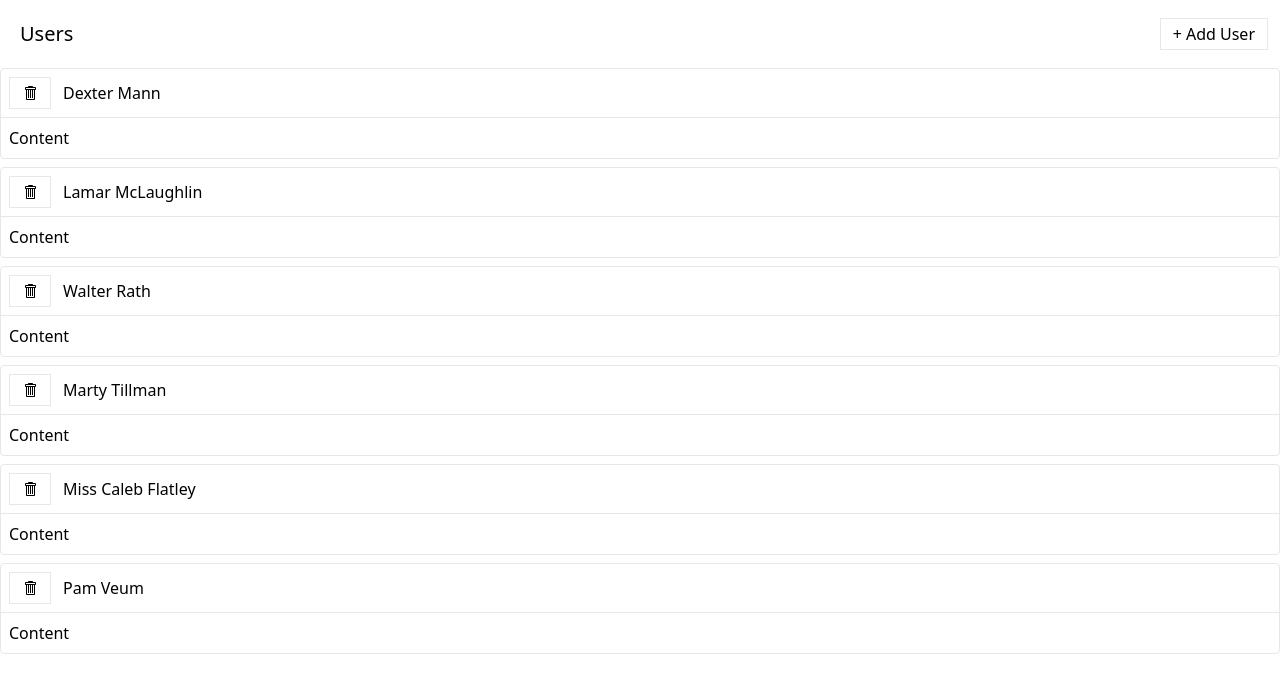
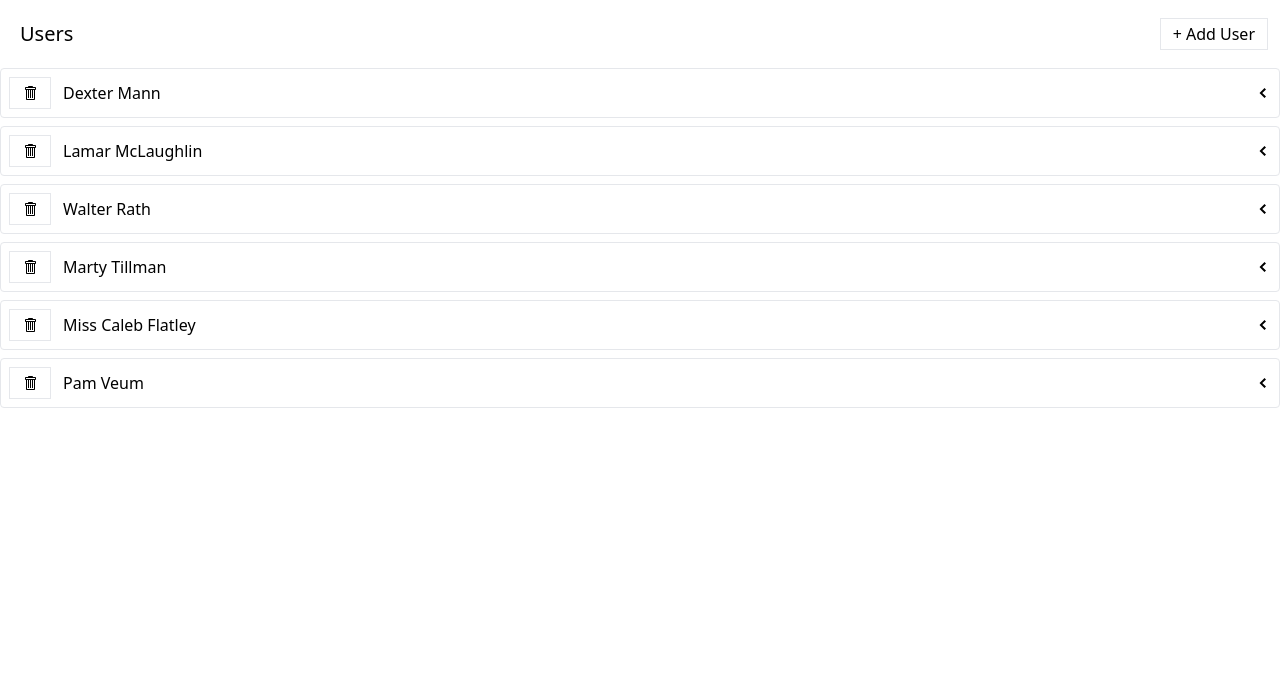
Before and after one commit to ycl818/react-Thunk, a React (Create React App) app: page / in a window 1280 px wide. Shown: the top 692 px of the page. Built offline with nearby package versions, Linux system fonts and the light colour scheme; data requests are answered from the project's data file.

Commit message:
Finished expandPanel open function

```diff
--- a/src/components/ExpandablePanel.js
+++ b/src/components/ExpandablePanel.js
@@ -1,14 +1,24 @@
-import React from "react";
+import { useState } from "react";
+import { GoChevronDown, GoChevronLeft } from "react-icons/go";
 
 const ExpandablePanel = ({ header, children }) => {
+  const [expanded, setExpanded] = useState(false);
+
+  const handleClick = () => {
+    setExpanded(!expanded);
+  };
+
   return (
     <div className="mb-2 border rounded">
-      <div className="flex p-2 justify-between items-center cursor pointer">
+      <div className="flex p-2 justify-between items-center">
         <div className="flex flex-row items-center justify-between">
           {header}
         </div>
+        <div onClick={handleClick} className="cursor-pointer">
+          {expanded ? <GoChevronDown /> : <GoChevronLeft />}
+        </div>
       </div>
-      <div className="p-2 border-t">{children}</div>
+      {expanded && <div className="p-2 border-t">{children}</div>}
     </div>
   );
 };
```
